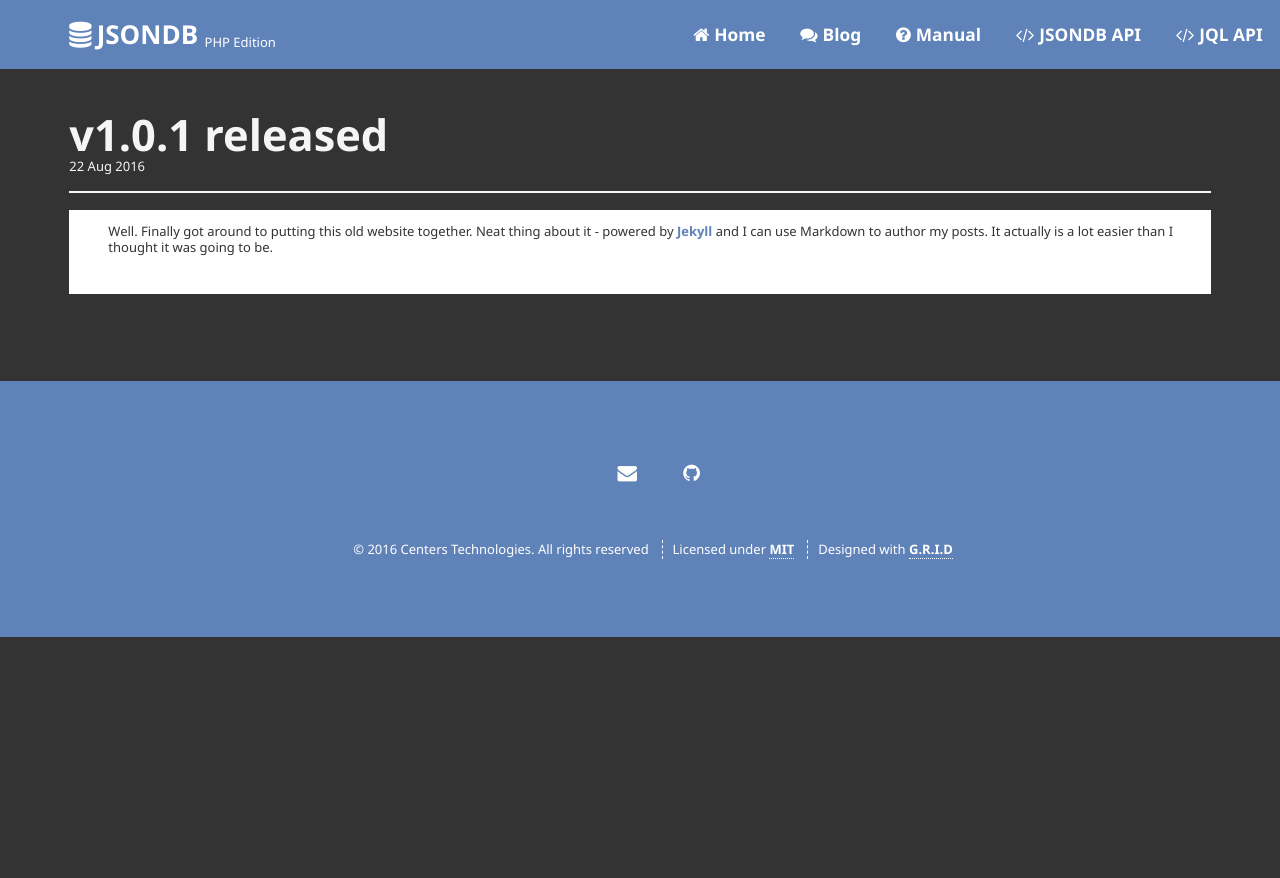
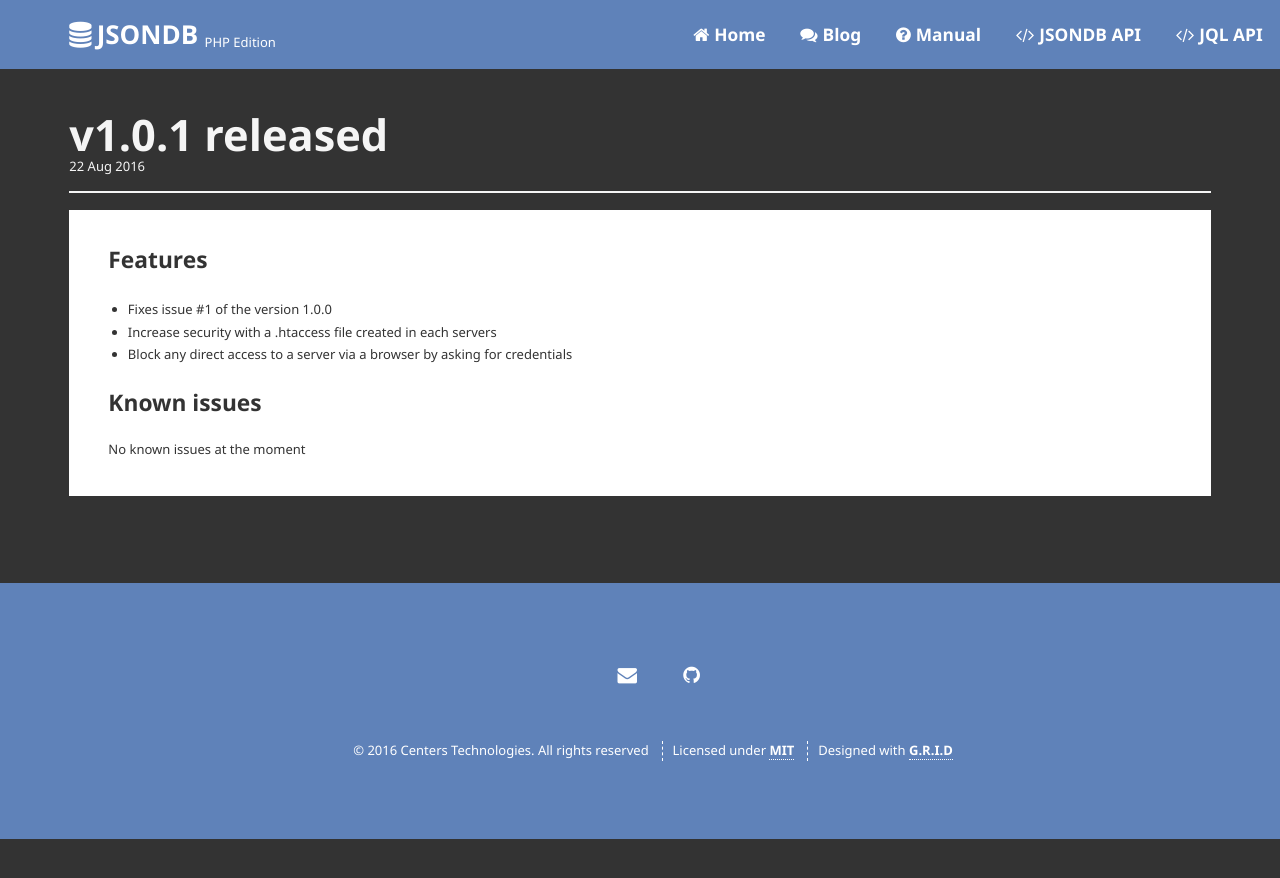
Before and after one commit to ElementaryFramework/JSONDB, a Jekyll site: the page built from _posts/2016-08-22-v1.0.1-released.html, in a window 1280 px wide. Shown: the top 878 px of the page. Built offline with Jekyll 4.4.1, drawn with Linux system fonts in a browser that asks for light colours; comment, search, counter and statistics services are not loaded.

Commit message:
Update website

```diff
--- /dev/null
+++ b/_posts/2016-08-22-v1.0.1-released.html
@@ -0,0 +1,20 @@
+---
+layout: post
+title: "v1.0.1 released"
+date: 2016-08-22
+excerpt: "The version 1.0.1 of JSONDB is released! Features and known issues, learn more about this version here..."
+---
+
+<p>
+    <h3>Features</h3>
+</p>
+<ul class="default">
+    <li>Fixes issue #1 of the version 1.0.0</li>
+    <li>Increase security with a .htaccess file created in each servers</li>
+    <li>Block any direct access to a server via a browser by asking for credentials</li>
+</ul>
+
+<p>
+    <h3>Known issues</h3>
+</p>
+<p>No known issues at the moment</p>
--- a/_posts/2016-08-22-v1.0.1-released.md
+++ /dev/null
@@ -1,8 +0,0 @@
----
-layout: post
-title: "v1.0.1 released"
-date: 2016-08-22
-excerpt: "Tiny description of the post! Well. Finally got around to putting this old website together. Neat thing about it - powered by [Jekyll](http://jekyllrb.com) and I can use Markdown to author my posts. It actually is a lot easier than I thought it was going to be."
----
-
-Well. Finally got around to putting this old website together. Neat thing about it - powered by [Jekyll](http://jekyllrb.com) and I can use Markdown to author my posts. It actually is a lot easier than I thought it was going to be.
--- a/docs/manual/index.html
+++ b/docs/manual/index.html
@@ -8,7 +8,7 @@ menu: manual
         <div class="g12">
             <section class="manual">
                 <header>
-                    <h2>JSONDB Manual</h2>
+                    <h2>Getting started with JSONDB</h2>
                 </header>
                 <div class="grid flush">
                     <div class="g9">
--- a/index.html
+++ b/index.html
@@ -77,12 +77,12 @@ menu: "home"
                     <div class="content">
                         <pre class="lang-php line-numbers"><code>&lt;?php
     $jsondb = \JSONDB\JSONDB();
-    $database = $jsondb-&gt;connect('path/to/server', 'username', 'password', 'db_name');
+    $database = $jsondb-&gt;connect('server_name', 'username', 'password', 'db_name');
     $results = $database-&gt;query("table_name.select(*).where(foo = 'hello', bar = 'world')");
     while ($result = $results-&gt;fetch()) {
         echo $result['foo'] . ' ' . $result['bar'];
     }
-    $jsondb->disconnect();
+    $database->disconnect();
 ?&gt;</code></pre>
                     </div>
                 </article>
```
Also changed, not shown: _posts/2016-08-20-first-version-released.html (+4 -4 lines).
